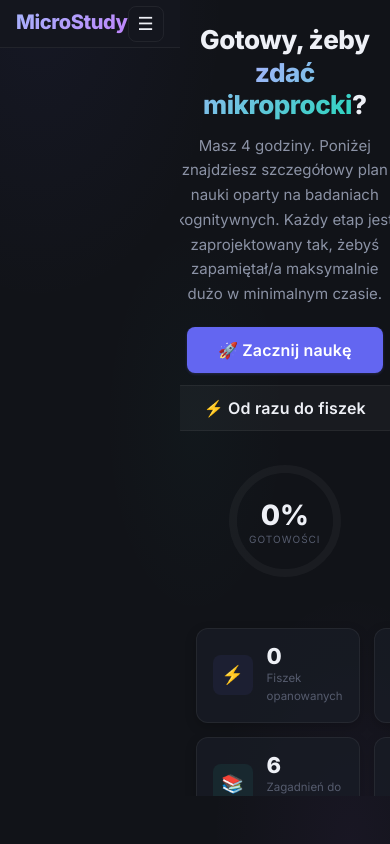
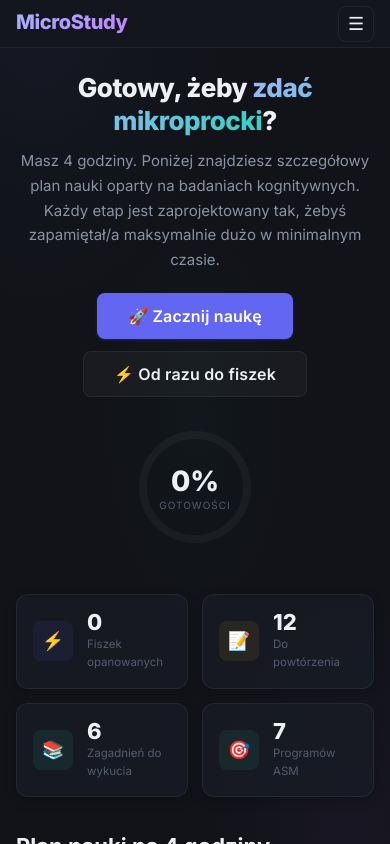
Before and after one commit to spajek/mikroprocki, a React (Vite) app: page / in a window 390 px wide. Built offline with nearby package versions, Linux system fonts and the light colour scheme.

Commit message:
Fix mobile layout flow by adding flex-direction column to app-root on mobile screens

```diff
--- a/src/App.css
+++ b/src/App.css
@@ -277,6 +277,9 @@
 }
 
 @media (max-width: 768px) {
+  #app-root {
+    flex-direction: column;
+  }
   .sidebar {
     position: fixed;
     top: 0;
```
